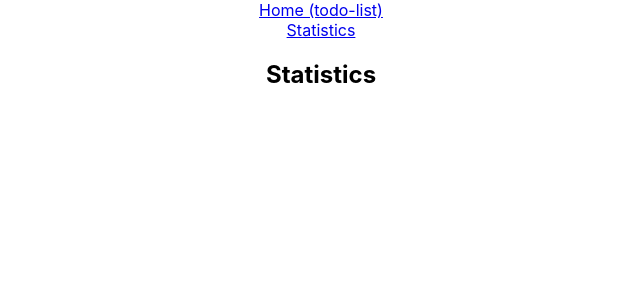
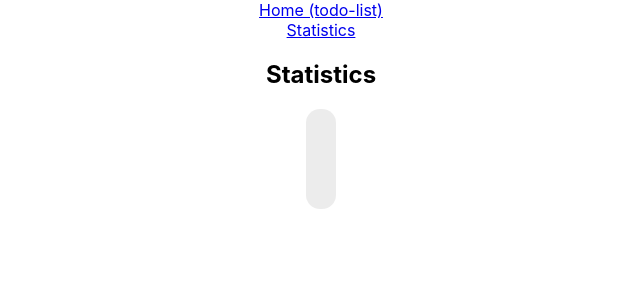
Before and after one commit to snaag/study-compare-state-library, a React (Create React App) app: page /statistics in a window 1280 px wide. Shown: the top 300 px of the page, without its empty margins (319-959 px from the left). Built offline with nearby package versions, Linux system fonts and the light colour scheme.

Commit message:
add style

```diff
--- a/src/App.css
+++ b/src/App.css
@@ -36,3 +36,20 @@
     transform: rotate(360deg);
   }
 }
+
+.graph {
+  display: flex;
+  justify-content: center;
+  gap: 10px;
+}
+
+.block {
+  width: 30px;
+  height: 100px;
+  background: rgba(206, 206, 206, 0.39);
+  border-radius: 14px;
+}
+
+.block.done {
+  background-color: #6edc6e;
+}
--- a/src/page/Statistics/Statistics.jsx
+++ b/src/page/Statistics/Statistics.jsx
@@ -4,6 +4,12 @@ const Statistics = () => {
     return (
         <div>
             <h2>Statistics</h2>
+            <div className="graph">
+                <div className="block">
+                {/*    완료된 경우에는 block done */}
+                {/*    진행중인 경우에는 block */}
+                </div>
+            </div>
         </div>
     );
 };
```
